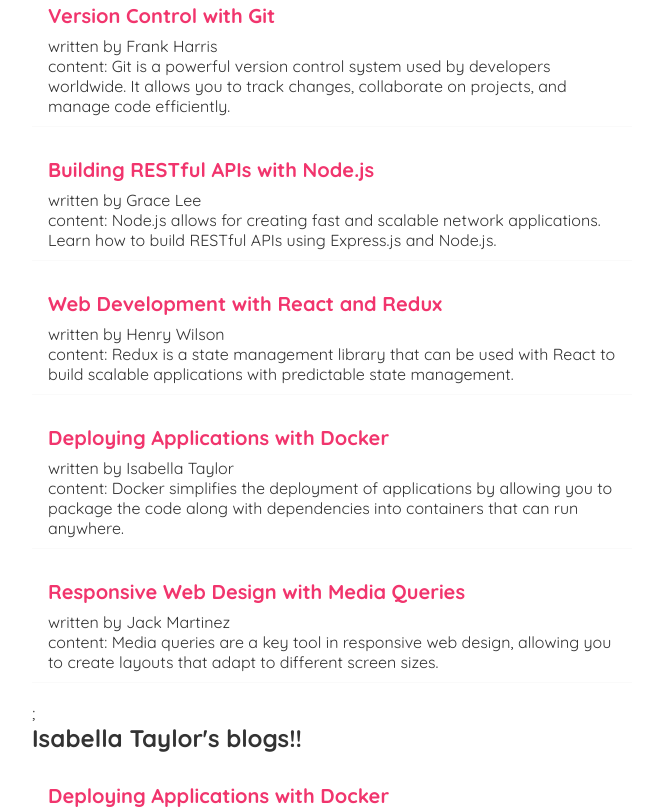
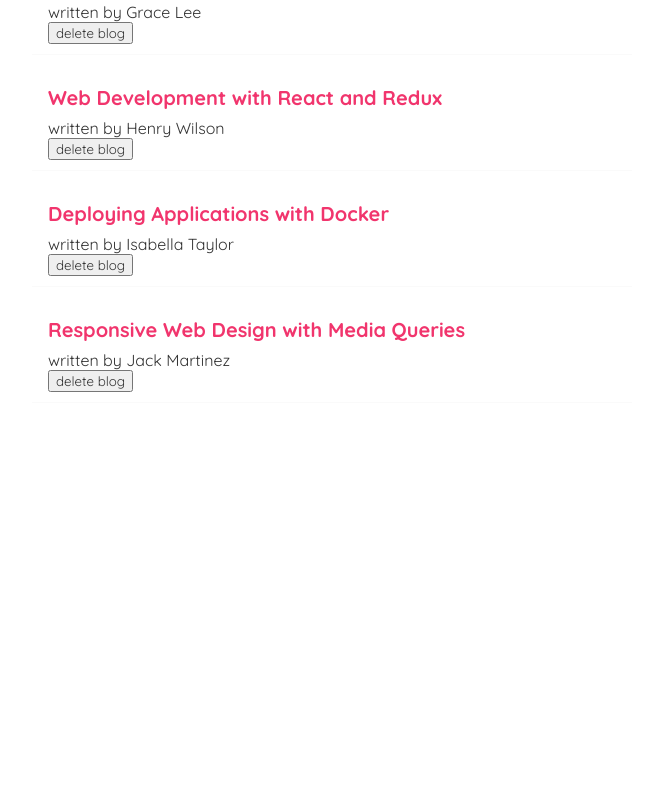
Before and after one commit to krishnactive/blog, a React (Create React App) app: page / in a window 1280 px wide. Shown: the part 920-1729 px from the top of the page, without its empty margins (308-954 px from the left). After the commit the page ends 1403 px from the top, so only its background shows below. Built offline with nearby package versions, Linux system fonts and the light colour scheme.

Commit message:
functions as props delete function as props

```diff
--- a/src/BlogList.js
+++ b/src/BlogList.js
@@ -1,4 +1,4 @@
-const BlogList = ({blogs, title}) => {
+const BlogList = ({blogs, title, handleDelete}) => {
     // const blogs = props.blogs;
     // const title = props.title;
 
@@ -9,11 +9,11 @@
                 <div className="blog-preview" key={blog.id}>
                     <h2>{blog.title}</h2>
                      <p>written by {blog.author}</p>
-                     <p>content: {blog.body}</p>
+                     <button onClick={() => handleDelete(blog.id)}>delete blog</button>
                 </div>
-            ))};
+            ))}
         </div>
-     );
+     )
 }
 
 export default BlogList;
--- a/src/Home.js
+++ b/src/Home.js
@@ -66,12 +66,20 @@
         }
     ]);
 
+    const handleDelete = (id) => {
+        const newBlogs = blogs.filter(blog => blog.id !== id); //filter non id delete elements from given data and making original blog equal to this element
+        setBlogs(newBlogs);
+    }
+
+
+
+
     //array destructuring :-  const [blogs, setBlogs] blogs refer to the current state value and setBlogs is the function you use to update that state value
     //key property can track the deleted items in this can id can be key because it is unique
     return (
         <div className="Home">
-            <BlogList blogs = {blogs} title = "All blogs!!" />
-            <BlogList blogs = {blogs.filter((blog)=>blog.author==="Isabella Taylor")} title = "Isabella Taylor's blogs!!" />
+            <BlogList blogs = {blogs} title = "All blogs!" handleDelete = {handleDelete}  />
+            {/* <BlogList blogs = {blogs.filter((blog)=>blog.author==="Isabella Taylor")} title = "Isabella Taylor's blogs!!" /> */}
         </div>
     );
 }
```
